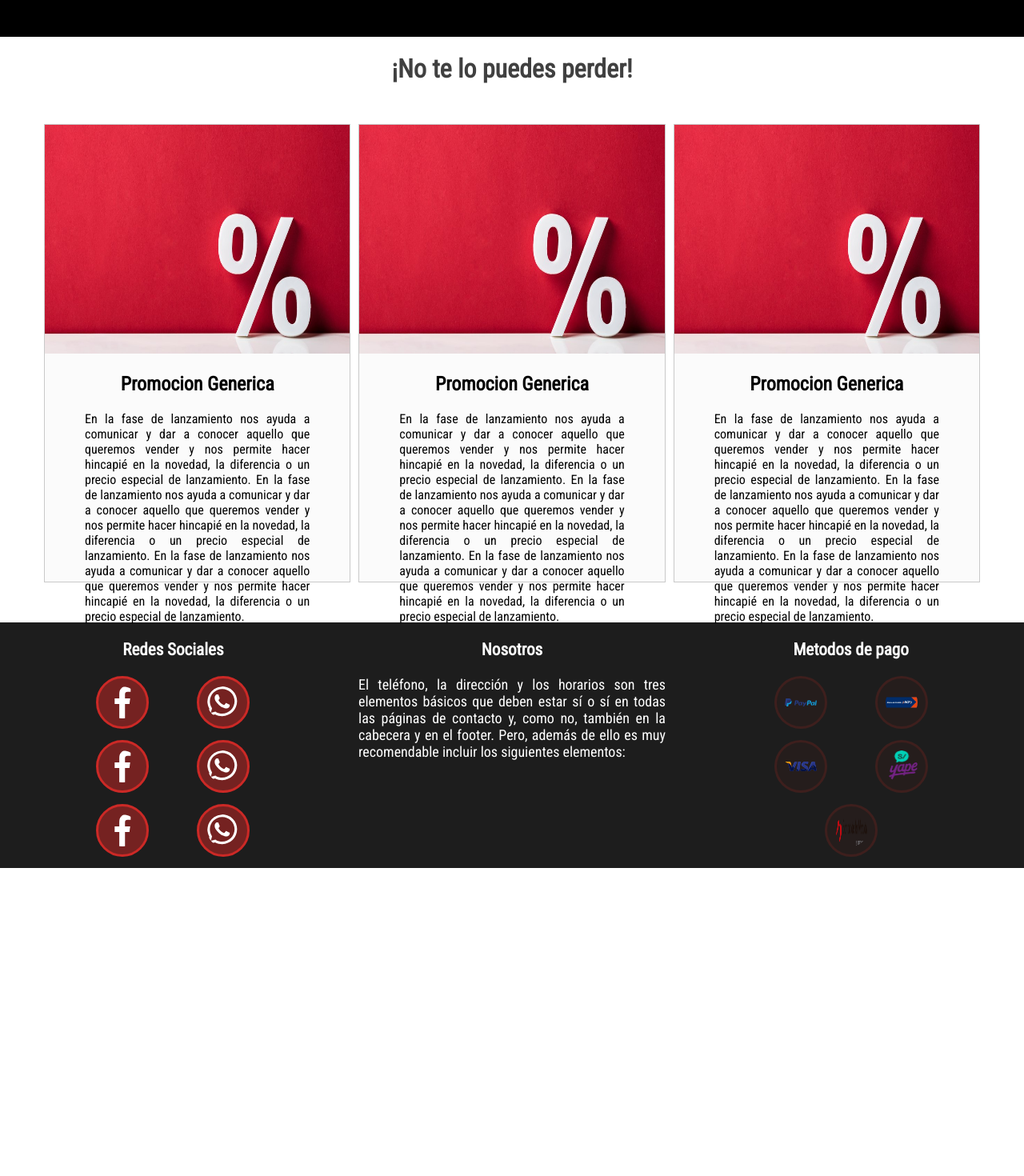
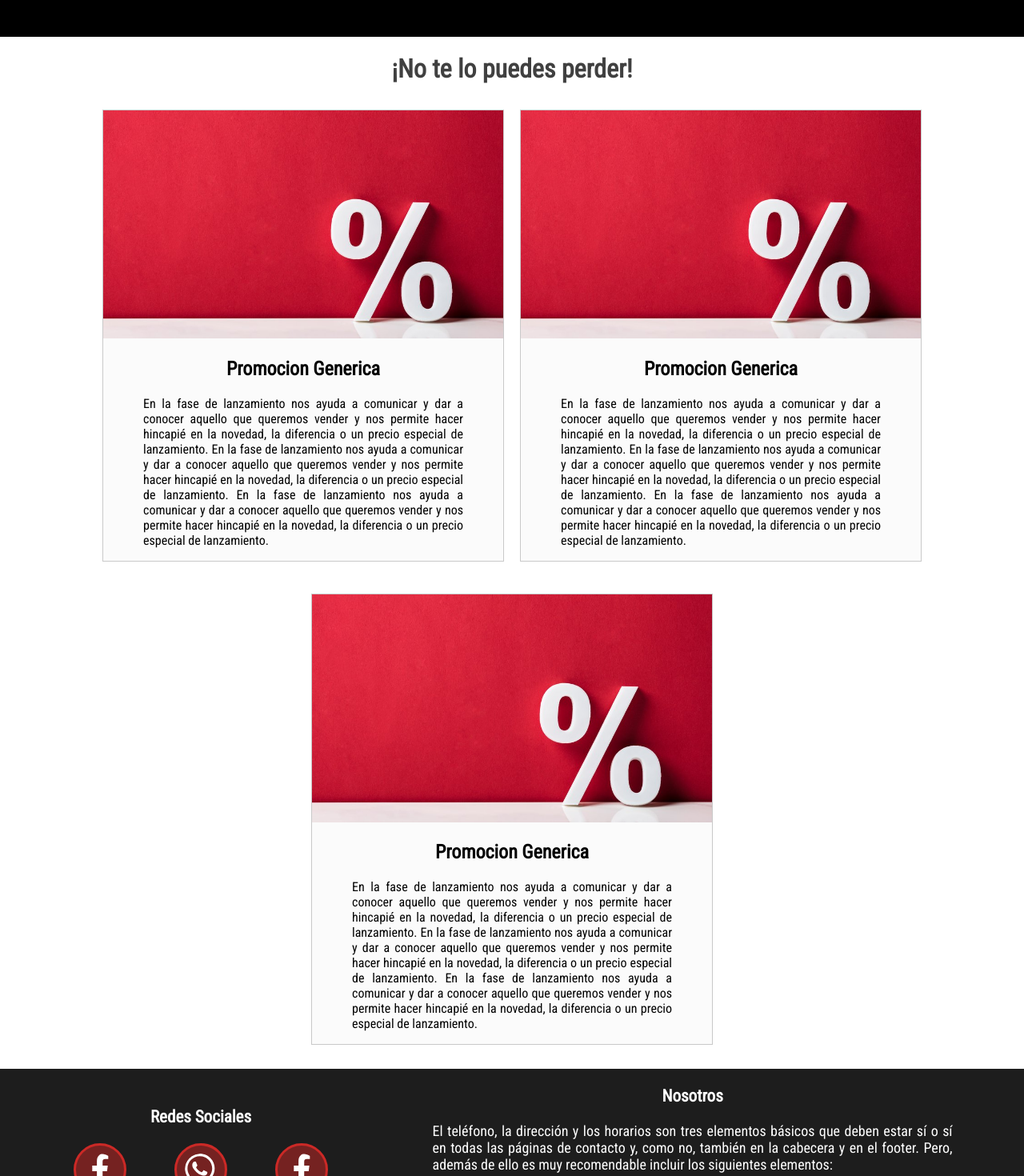
Before and after one commit to cayalagar/repositorio-proyecto-final, a React (Create React App) app in the folder redtravel/: page / in a window 1280 px wide. Shown: the part 1300-2770 px from the top of the page at 80% size. Before the commit the page ends 2385 px from the top, so only its background shows below. Built offline with nearby package versions, Linux system fonts and the light colour scheme.

Commit message:
solo se trabajo estilos

```diff
--- a/redtravel/src/componentes/Footer/styles_footer.css
+++ b/redtravel/src/componentes/Footer/styles_footer.css
@@ -6,16 +6,17 @@
     padding-bottom: 0;
     text-align: center;
     display: flex;
-    flex-direction: row;
-    justify-content: space-between;
+    flex-wrap: wrap;
+    justify-content: center;
+    max-width: 2000px;
 }
 
 
 
 
 .container-nosotros {
-    width: 30%;
-    padding: 0px;
+    width: 650px;
+    padding-inline: 5%;
     font-size: 18px;
     text-align: justify;
 }
@@ -26,10 +27,9 @@
 
 
 .container-redes {
-    width: 26%;
-    padding-inline: 50px;
+    width: 400px;
+    margin: 2%;
     font-size: 18px;
-    text-align: justify;
     text-align: center;
 }
 .container-redes a img{
@@ -46,10 +46,8 @@ border-radius: 100px 100px 100px;
 
 
 .container-metodos-de-pago {
-    width: 26%;
-    padding-inline: 50px;
-    font-size: 18px;
-    text-align: justify;
+    width: 400px;
+    margin: 2%;
     text-align: center;
 }
 .container-metodos-de-pago a img {
--- a/redtravel/src/componentes/Promociones/styles_promociones.css
+++ b/redtravel/src/componentes/Promociones/styles_promociones.css
@@ -1,9 +1,9 @@
 .container-promociones-contenido {
     text-align: center;
     display:flex ;
-    flex-direction: row;
-    justify-content: space-between;
-    margin: 50px;
+    flex-wrap: wrap;
+    justify-content: center;
+    max-width: 2000px;
 }
 .container-promociones-contenido a {
 text-decoration: none;
@@ -25,21 +25,27 @@ height: 50%;
 .container-promocion1 {
     background: rgba(251, 251, 251, 1);
     border: 1px solid rgba(201, 201, 201, 1);
-    margin-inline: 5px;
+    margin: 10px;
+    margin-bottom: 30px;
     width: 500px;
+    height: 50%;
     display: block;
 }
 .container-promocion2 {
     background: rgba(251, 251, 251, 1);
     border: 1px solid rgba(201, 201, 201, 1);
-    margin-inline: 5px;
+    margin: 10px;
+    margin-bottom: 30px;
     width: 500px;
+    height: 50%;
     display: block;
 }
 .container-promocion3 {
     background: rgba(251, 251, 251, 1);
     border: 1px solid rgba(201, 201, 201, 1);
-    margin-inline: 5px;
+    margin: 10px;
+    margin-bottom: 30px;
     width: 500px;
+    height: 50%;
     display: block;
 }
```
